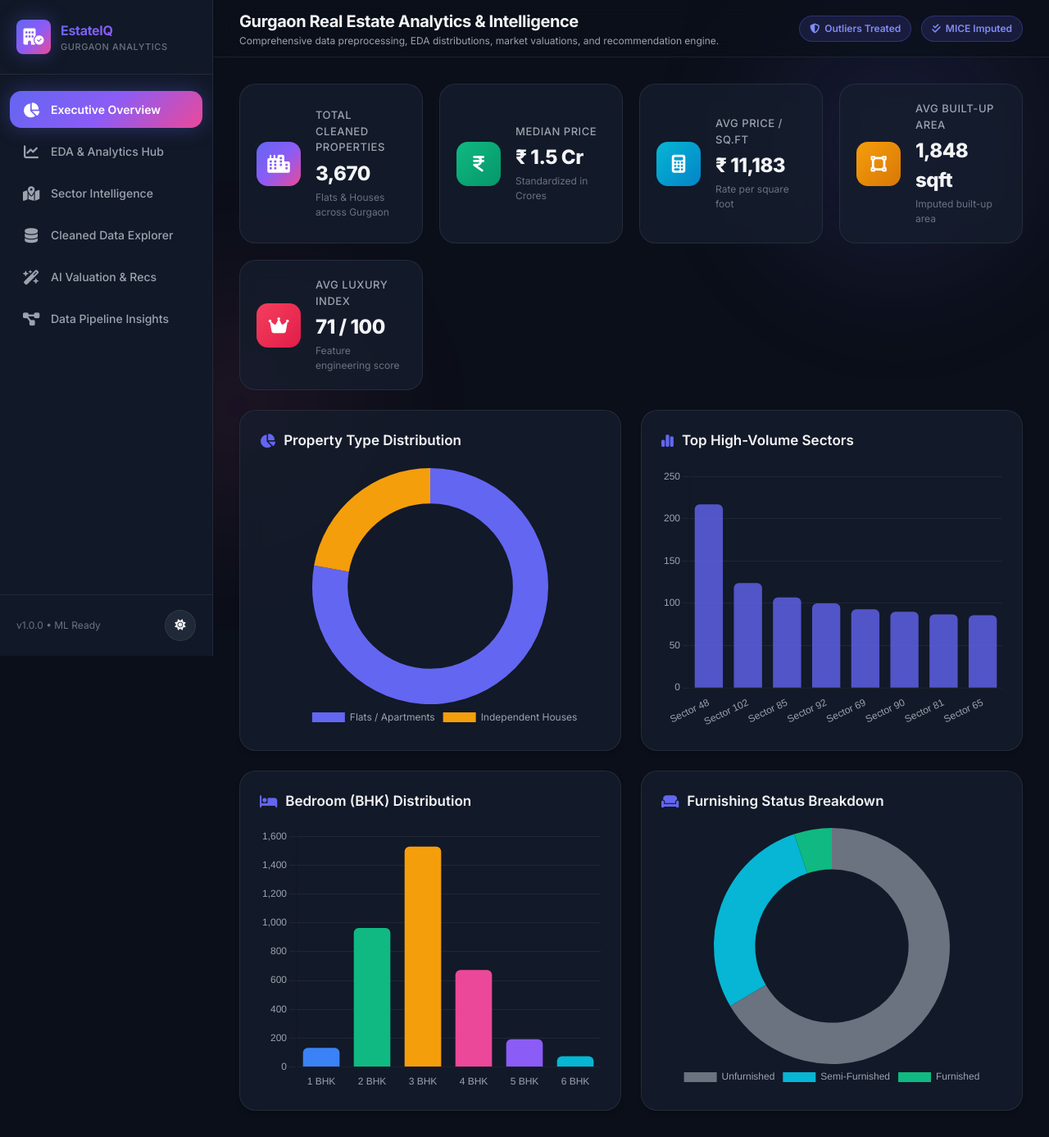
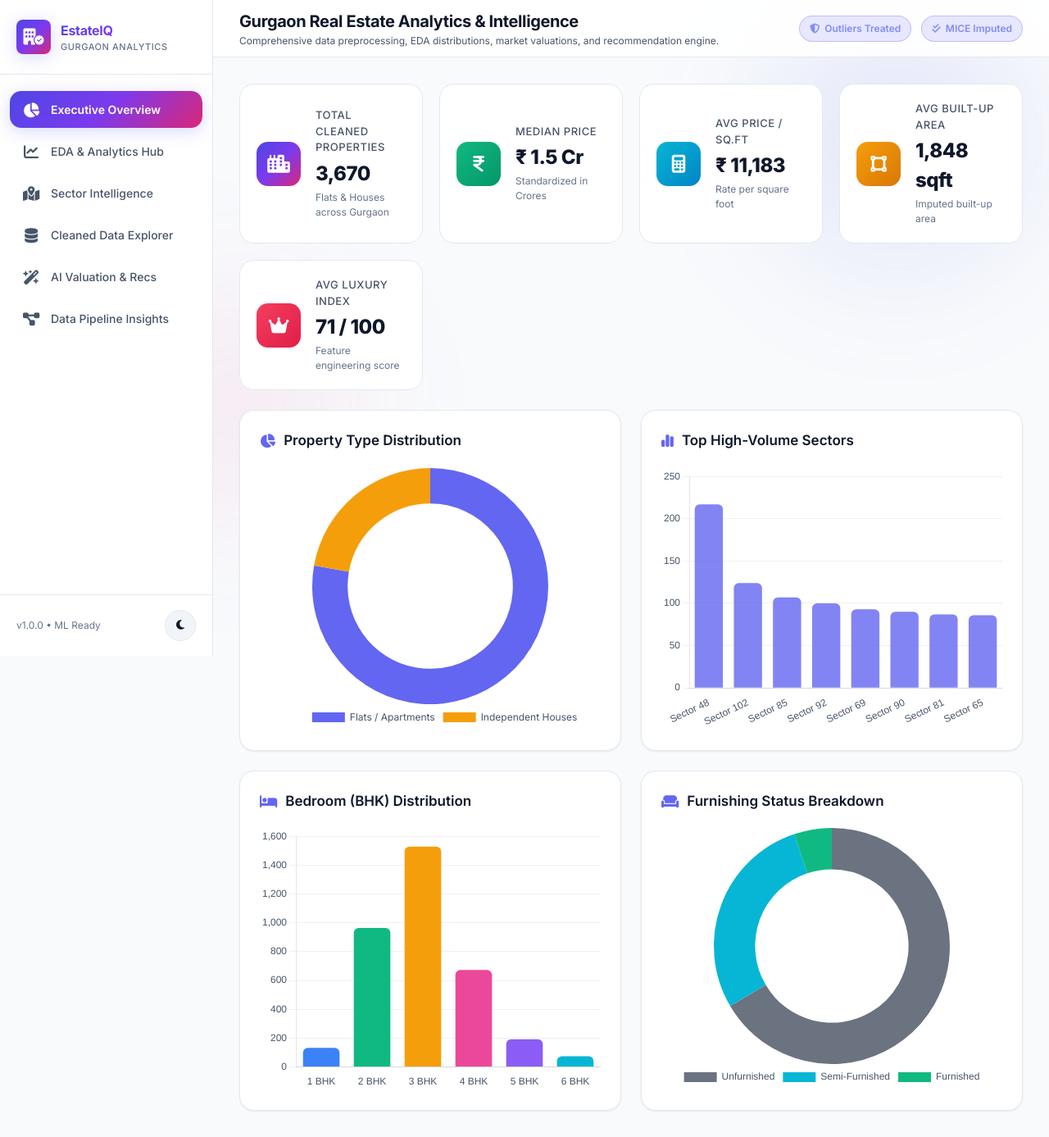
Before and after one commit to priyanshg7/Real-Estate-Recommendation-System, a FastAPI app: page / in a window 1280 px wide. Shown: the whole page at 82% size. Run offline with FastAPI, Linux system fonts and the light colour scheme; some libraries are stand-ins or nearby versions.

Commit message:
Set default light modern theme with refined styling

```diff
--- a/static/css/style.css
+++ b/static/css/style.css
@@ -1,4 +1,42 @@
 :root {
+  --bg-primary: #f8fafc;
+  --bg-secondary: #ffffff;
+  --bg-tertiary: #f1f5f9;
+  --card-bg: #ffffff;
+  --card-border: #e2e8f0;
+  --card-hover-border: rgba(99, 102, 241, 0.5);
+
+  --text-primary: #0f172a;
+  --text-secondary: #475569;
+  --text-muted: #64748b;
+
+  --accent-primary: #6366f1;
+  --accent-gradient: linear-gradient(135deg, #4f46e5 0%, #7c3aed 50%, #db2777 100%);
+  --accent-emerald: linear-gradient(135deg, #10b981 0%, #059669 100%);
+  --accent-amber: linear-gradient(135deg, #f59e0b 0%, #d97706 100%);
+  --accent-cyan: linear-gradient(135deg, #06b6d4 0%, #0284c7 100%);
+  --accent-rose: linear-gradient(135deg, #f43f5e 0%, #e11d48 100%);
+
+  --primary-glow: rgba(99, 102, 241, 0.15);
+  --success: #10b981;
+  --warning: #f59e0b;
+  --danger: #ef4444;
+  --info: #3b82f6;
+
+  --sidebar-width: 260px;
+  --header-height: 70px;
+  --radius-sm: 8px;
+  --radius-md: 14px;
+  --radius-lg: 18px;
+  --shadow-sm: 0 1px 3px rgba(0, 0, 0, 0.05), 0 1px 2px rgba(0, 0, 0, 0.03);
+  --shadow-md: 0 10px 25px -5px rgba(0, 0, 0, 0.06), 0 8px 10px -6px rgba(0, 0, 0, 0.04);
+  --shadow-glow: 0 4px 20px rgba(99, 102, 241, 0.25);
+
+  --transition-fast: 0.2s cubic-bezier(0.4, 0, 0.2, 1);
+  --transition-smooth: 0.35s cubic-bezier(0.4, 0, 0.2, 1);
+}
+
+[data-theme="dark"] {
   --bg-primary: #0b0f19;
   --bg-secondary: #111827;
   --bg-tertiary: #1f2937;
@@ -10,47 +48,9 @@
   --text-secondary: #9ca3af;
   --text-muted: #6b7280;
 
-  --accent-primary: #6366f1;
-  --accent-gradient: linear-gradient(135deg, #6366f1 0%, #8b5cf6 50%, #ec4899 100%);
-  --accent-emerald: linear-gradient(135deg, #10b981 0%, #059669 100%);
-  --accent-amber: linear-gradient(135deg, #f59e0b 0%, #d97706 100%);
-  --accent-cyan: linear-gradient(135deg, #06b6d4 0%, #0284c7 100%);
-  --accent-rose: linear-gradient(135deg, #f43f5e 0%, #e11d48 100%);
-
   --primary-glow: rgba(99, 102, 241, 0.25);
-  --success: #10b981;
-  --warning: #f59e0b;
-  --danger: #ef4444;
-  --info: #3b82f6;
-
-  --sidebar-width: 260px;
-  --header-height: 70px;
-  --radius-sm: 8px;
-  --radius-md: 14px;
-  --radius-lg: 20px;
   --shadow-sm: 0 4px 6px -1px rgba(0, 0, 0, 0.2);
   --shadow-md: 0 10px 25px -3px rgba(0, 0, 0, 0.4);
-  --shadow-glow: 0 0 25px rgba(99, 102, 241, 0.35);
-
-  --transition-fast: 0.2s cubic-bezier(0.4, 0, 0.2, 1);
-  --transition-smooth: 0.35s cubic-bezier(0.4, 0, 0.2, 1);
-}
-
-[data-theme="light"] {
-  --bg-primary: #f8fafc;
-  --bg-secondary: #f1f5f9;
-  --bg-tertiary: #e2e8f0;
-  --card-bg: rgba(255, 255, 255, 0.85);
-  --card-border: rgba(226, 232, 240, 0.8);
-  --card-hover-border: rgba(99, 102, 241, 0.5);
-
-  --text-primary: #0f172a;
-  --text-secondary: #475569;
-  --text-muted: #94a3b8;
-
-  --primary-glow: rgba(99, 102, 241, 0.15);
-  --shadow-sm: 0 2px 4px rgba(0, 0, 0, 0.05);
-  --shadow-md: 0 10px 20px rgba(0, 0, 0, 0.08);
 }
 
 * {
@@ -251,11 +251,15 @@ body {
   align-items: center;
   justify-content: space-between;
   border-bottom: 1px solid var(--card-border);
-  background: rgba(11, 15, 25, 0.6);
+  background: rgba(255, 255, 255, 0.88);
   backdrop-filter: blur(12px);
   position: sticky;
   top: 0;
   z-index: 90;
+}
+
+[data-theme="dark"] .top-header {
+  background: rgba(11, 15, 25, 0.75);
 }
 
 .header-title-group h1 {
--- a/templates/index.html
+++ b/templates/index.html
@@ -1,5 +1,5 @@
 <!DOCTYPE html>
-<html lang="en" data-theme="dark">
+<html lang="en" data-theme="light">
 <head>
   <meta charset="UTF-8">
   <meta name="viewport" content="width=device-width, initial-scale=1.0">
@@ -68,7 +68,7 @@
       <div class="sidebar-footer">
         <span style="font-size: 12px; color: var(--text-muted);">v1.0.0 • ML Ready</span>
         <button class="theme-toggle-btn" id="themeToggleBtn" title="Toggle Dark/Light Mode">
-          <i class="fas fa-sun"></i>
+          <i class="fas fa-moon"></i>
         </button>
       </div>
     </aside>
```
